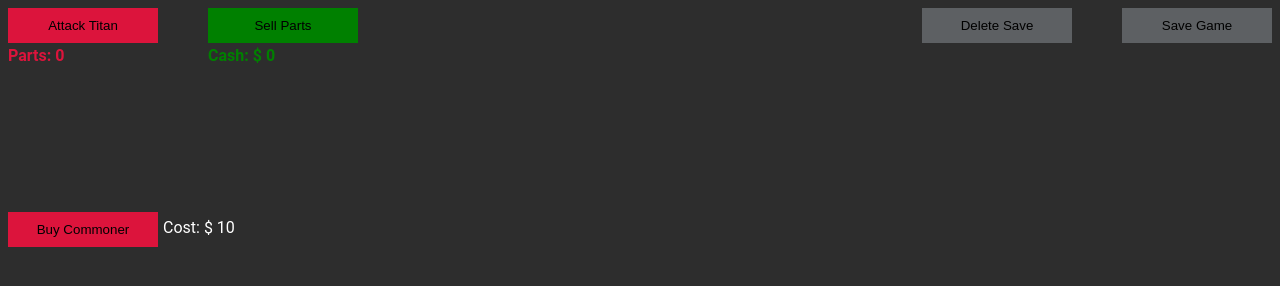
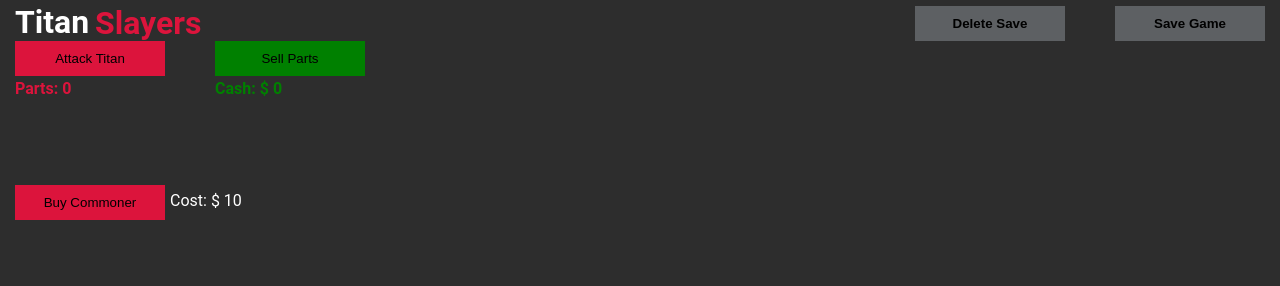
Before and after one commit to Camryn2223/Titan-Slayer, a plain HTML site: page index.html in a window 1280 px wide. Drawn offline with Linux system fonts and the light colour scheme.

Commit message:
Titan Slayer

```diff
--- a/index.html
+++ b/index.html
@@ -6,6 +6,8 @@
 	<title>Titan Slayers</title>
 </head>
 <body onload="loadGame()">
+	<h1 class="titan">Titan</h1>
+	<h1 class="slayer">Slayers</h1>
 	<button class="saveGame" id="saveGame" onclick="saveGame()">Save Game</button>
 	<button class="saveDelete" id="saveDelete" onclick="saveDelete()">Delete Save</button>
 	<div class="producers">
--- a/style.css
+++ b/style.css
@@ -2,12 +2,25 @@ body {
 	background-color: #2d2d2d;
 	font: normal 16px Roboto;
 	line-height: 1.6em;
-	margin: 5;
+	margin: 15px;
+	margin-top: 25px;
 }
 
 *:focus {
 outline: 0;
 outline: none;
+}
+
+h1.titan {
+	color: #ffffff;
+	margin-top: -15px;
+	margin-bottom: 10px;
+}
+h1.slayer {
+	color: #DC143C;
+	margin-top: -35px;
+	margin-left: 80px;
+	margin-bottom: 5px;
 }
 
 /*Main Buttons*/
@@ -17,8 +30,10 @@ outline: none;
 	border: none;
 	width: 150px;
 	height: 35px;
+	margin-top: -35px;
 	position: relative;
 	background-color: #5D6063;
+	font-weight: bold;
 }
 .saveGame:hover {
 	background-color: #525557;
@@ -29,9 +44,11 @@ outline: none;
 	border: none;
 	width: 150px;
 	height: 35px;
-	margin-right: 50px;
+	margin-right: 200px;
+	margin-top: -35px;
 	position: relative;
 	background-color: #5D6063;
+	font-weight: bold;
 }
 .saveDelete:hover {
 	background-color: #525557;
@@ -111,7 +128,7 @@ div.autoSellers {
 }
 
 div.autoProducers {
-	margin-top: 50px;
+	margin-top: -10px;
 }
 
 /* Resources */
@@ -454,7 +471,7 @@ button:hover .generateText7 {
 	border: none;
 	width: 150px;
 	height: 35px;
-	margin-left: 250px;
+	margin-left: 32px;
 	margin-top: -325px;
 	position: relative;
 	display: none;
```
